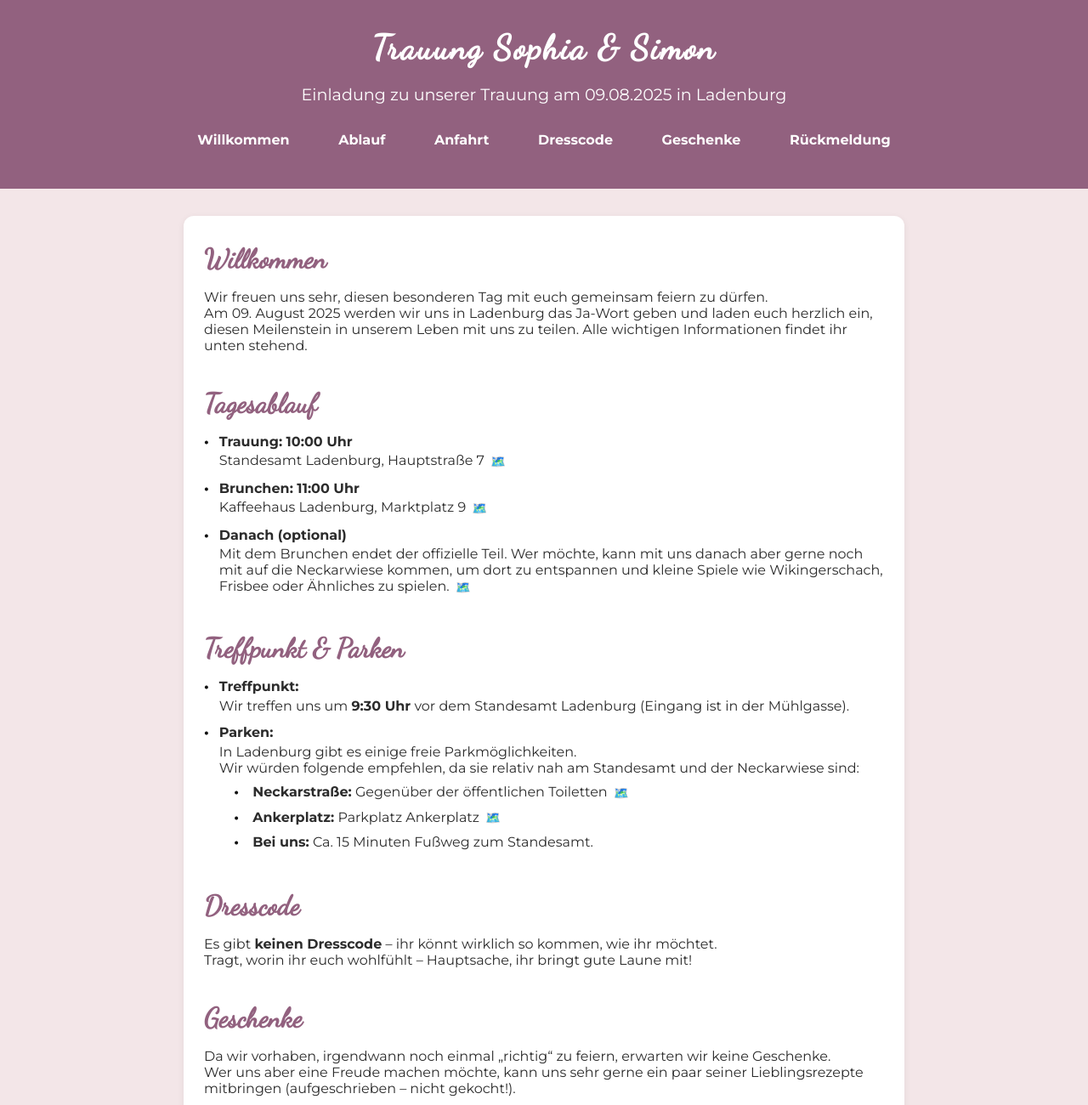
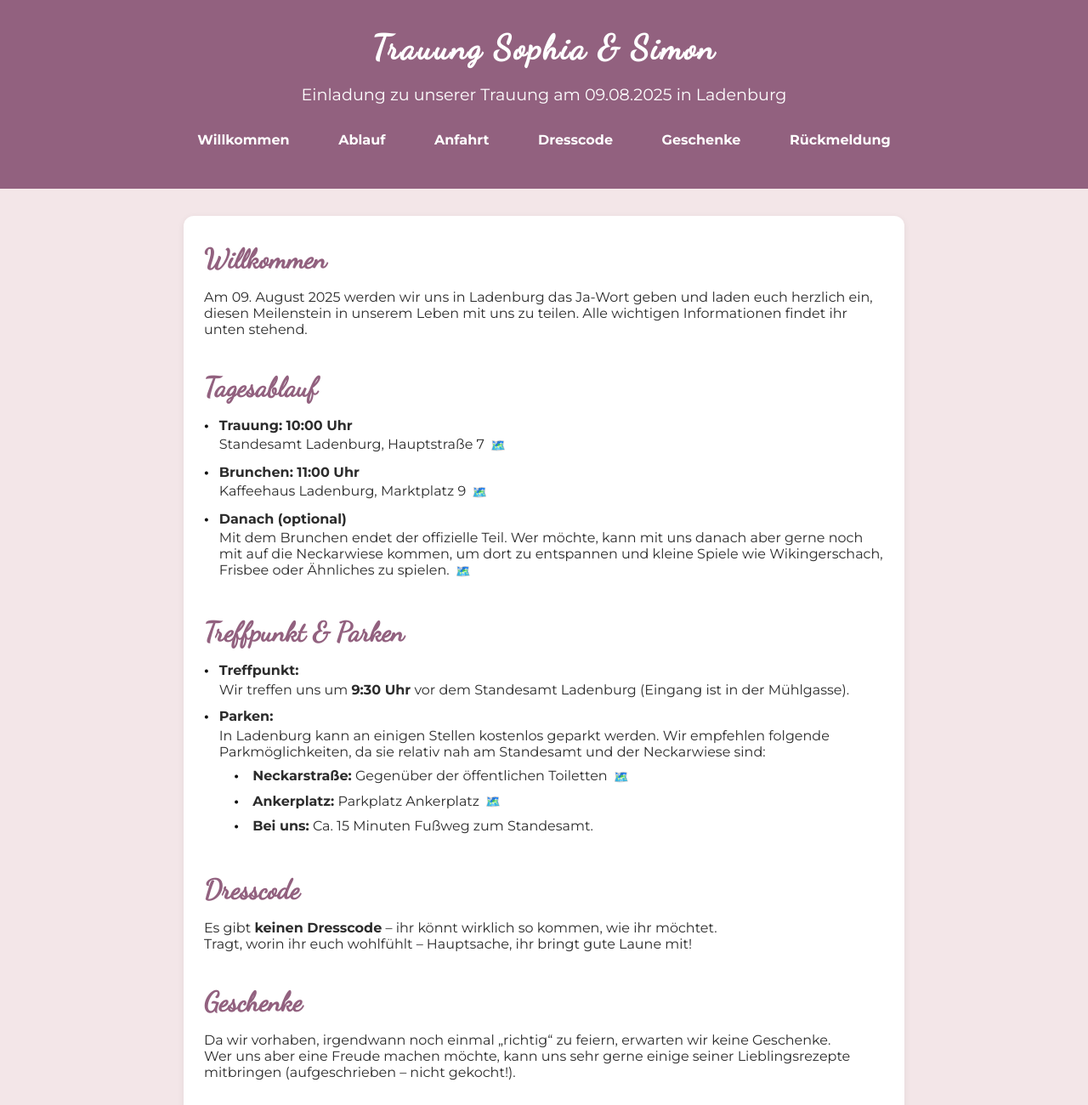
Before and after one commit to akimoon/trauung-sophia-simon, a plain HTML site: page index.html in a window 1280 px wide. Shown: the top 1300 px of the page at 85% size. Drawn offline with Linux system fonts and the light colour scheme.

Commit message:
Add files via upload

```diff
--- a/index.html
+++ b/index.html
@@ -277,8 +277,7 @@
     <section id="einleitung">
       <h2>Willkommen</h2>
       <p>
-        Wir freuen uns sehr, diesen besonderen Tag mit euch gemeinsam feiern zu dürfen.<br>
-        Am 09. August 2025 werden wir uns in Ladenburg das Ja-Wort geben und laden euch herzlich ein, diesen Meilenstein in unserem Leben mit uns zu teilen. Alle wichtigen Informationen findet ihr unten stehend.
+		Am 09. August 2025 werden wir uns in Ladenburg das Ja-Wort geben und laden euch herzlich ein, diesen Meilenstein in unserem Leben mit uns zu teilen. Alle wichtigen Informationen findet ihr unten stehend.
       </p>
     </section>
 
@@ -330,8 +329,7 @@
 		  <div>
 			<div class="ablauf-titel"><strong>Parken:</strong></div>
 			<div class="ablauf-beschreibung">
-			  In Ladenburg gibt es einige freie Parkmöglichkeiten.<br>
-			  Wir würden folgende empfehlen, da sie relativ nah am Standesamt und der Neckarwiese sind:
+			  In Ladenburg kann an einigen Stellen kostenlos geparkt werden. Wir empfehlen folgende Parkmöglichkeiten, da sie relativ nah am Standesamt und der Neckarwiese sind:
 			  <ul style="margin: 0.1em 0 0.1em 1.1em; padding:0; list-style-type: disc; display:block">
 				<li style="display:block">
 				  <strong>Neckarstraße:</strong>&nbsp;Gegenüber der öffentlichen Toiletten
@@ -363,7 +361,7 @@
 	  <h2>Geschenke</h2>
 	  <p>
 		Da wir vorhaben, irgendwann noch einmal „richtig“ zu feiern, erwarten wir keine Geschenke.<br>
-		Wer uns aber eine Freude machen möchte, kann uns sehr gerne ein paar seiner Lieblingsrezepte mitbringen (aufgeschrieben – nicht gekocht!).
+		Wer uns aber eine Freude machen möchte, kann uns sehr gerne einige seiner Lieblingsrezepte mitbringen (aufgeschrieben – nicht gekocht!).
 	  </p>
 	</section>
 
```
